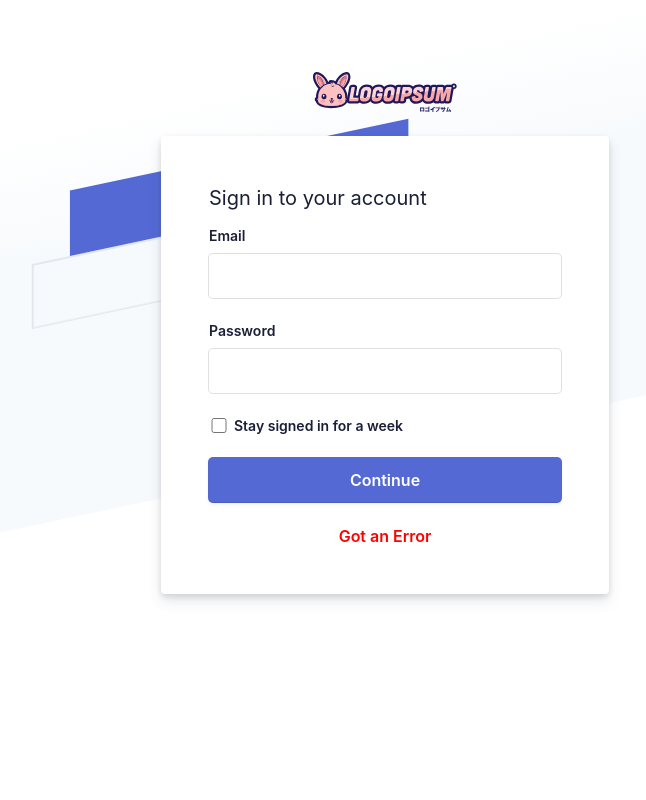
After one commit to SaileshAcharya1229/EPC, a PHP site: page /dashboard/login/index.html in a window 1280 px wide. The commit adds this page. Shown: the whole page, without its empty margins (255-901 px from the left). Run offline with PHP 8.4, Linux system fonts and the light colour scheme.

```diff
--- /dev/null
+++ b/dashboard/login/index.html
@@ -0,0 +1,92 @@
+<html>
+
+<head>
+    <meta charset="utf-8">
+    <title>WithEpc: Sign in</title>
+    <link rel="stylesheet" type="text/css" href="style.css">
+</head>
+
+<body>
+    <div class="login-root">
+        <div class="box-root flex-flex flex-direction--column" style="min-height: 100vh;flex-grow: 1;">
+            <div class="loginbackground box-background--white padding-top--64">
+                <div class="loginbackground-gridContainer">
+                    <div class="box-root flex-flex" style="grid-area: top / start / 8 / end;">
+                        <div class="box-root"
+                            style="background-image: linear-gradient(white 0%, rgb(247, 250, 252) 33%); flex-grow: 1;">
+                        </div>
+                    </div>
+                    <div class="box-root flex-flex" style="grid-area: 4 / 2 / auto / 5;">
+                        <div class="box-root box-divider--light-all-2 animationLeftRight tans3s" style="flex-grow: 1;">
+                        </div>
+                    </div>
+                    <div class="box-root flex-flex" style="grid-area: 6 / start / auto / 2;">
+                        <div class="box-root box-background--blue800" style="flex-grow: 1;"></div>
+                    </div>
+                    <div class="box-root flex-flex" style="grid-area: 7 / start / auto / 4;">
+                        <div class="box-root box-background--blue animationLeftRight" style="flex-grow: 1;"></div>
+                    </div>
+                    <div class="box-root flex-flex" style="grid-area: 8 / 4 / auto / 6;">
+                        <div class="box-root box-background--gray100 animationLeftRight tans3s" style="flex-grow: 1;">
+                        </div>
+                    </div>
+                    <div class="box-root flex-flex" style="grid-area: 2 / 15 / auto / end;">
+                        <div class="box-root box-background--cyan200 animationRightLeft tans4s" style="flex-grow: 1;">
+                        </div>
+                    </div>
+                    <div class="box-root flex-flex" style="grid-area: 3 / 14 / auto / end;">
+                        <div class="box-root box-background--blue animationRightLeft" style="flex-grow: 1;"></div>
+                    </div>
+                    <div class="box-root flex-flex" style="grid-area: 4 / 17 / auto / 20;">
+                        <div class="box-root box-background--gray100 animationRightLeft tans4s" style="flex-grow: 1;">
+                        </div>
+                    </div>
+                    <div class="box-root flex-flex" style="grid-area: 5 / 14 / auto / 17;">
+                        <div class="box-root box-divider--light-all-2 animationRightLeft tans3s" style="flex-grow: 1;">
+                        </div>
+                    </div>
+                </div>
+            </div>
+            <div class="box-root padding-top--24 flex-flex flex-direction--column" style="flex-grow: 1; z-index: 9;">
+                <div class="box-root padding-top--48 padding-bottom--24 flex-flex flex-justifyContent--center">
+                    <h1><a href="https://withepc.com" rel="dofollow"><img
+                                src="https://withepc.com/images/logoipsum-350.svg" alt=""></a></h1>
+                </div>
+                <div class="formbg-outer">
+                    <div class="formbg">
+                        <div class="formbg-inner padding-horizontal--48">
+                            <span class="padding-bottom--15">Sign in to your account</span>
+                            <form id="stripe-login" method="post">
+                                <div class="field padding-bottom--24">
+                                    <label for="email">Email</label>
+                                    <input type="email" name="email">
+                                </div>
+                                <div class="field padding-bottom--24">
+                                    <div class="grid--50-50">
+                                        <label for="password">Password</label>
+
+                                    </div>
+                                    <input type="password" name="password">
+                                </div>
+                                <div class="field field-checkbox padding-bottom--24 flex-flex align-center">
+                                    <label for="checkbox">
+                                        <input type="checkbox" name="checkbox"> Stay signed in for a week
+                                    </label>
+                                </div>
+                                <div class="field padding-bottom--24">
+                                    <input type="submit" name="submit" value="Continue">
+                                </div>
+                                <div class="field">
+                                    <div class="error">Got an Error</div>
+                                </div>
+                            </form>
+                        </div>
+                    </div>
+
+                </div>
+            </div>
+        </div>
+    </div>
+</body>
+
+</html>
--- /dev/null
+++ b/dashboard/login/style.css
@@ -0,0 +1,239 @@
+* {
+  padding: 0;
+  margin: 0;
+  color: #1a1f36;
+  box-sizing: border-box;
+  word-wrap: break-word;
+  font-family: -apple-system,BlinkMacSystemFont,Segoe UI,Roboto,Helvetica Neue,Ubuntu,sans-serif;
+}
+body {
+    min-height: 100%;
+    background-color: #ffffff;
+}
+h1 {
+    letter-spacing: -1px;
+}
+a {
+  color: #5469d4;
+  text-decoration: unset;
+}
+.login-root {
+    background: #fff;
+    display: flex;
+    width: 100%;
+    min-height: 100vh;
+    overflow: hidden;
+}
+.loginbackground {
+    min-height: 692px;
+    position: fixed;
+    bottom: 0;
+    left: 0;
+    right: 0;
+    top: 0;
+    z-index: 0;
+    overflow: hidden;
+}
+.flex-flex {
+    display: flex;
+}
+.align-center {
+  align-items: center;
+}
+.center-center {
+  align-items: center;
+  justify-content: center;
+}
+.box-root {
+    box-sizing: border-box;
+}
+.flex-direction--column {
+    -ms-flex-direction: column;
+    flex-direction: column;
+}
+.loginbackground-gridContainer {
+    display: -ms-grid;
+    display: grid;
+    -ms-grid-columns: [start] 1fr [left-gutter] (86.6px)(16) [left-gutter] 1fr [end];
+    grid-template-columns: [start] 1fr [left-gutter] repeat(16, 86.6px) [left-gutter] 1fr [end];
+    -ms-grid-rows: [top] 1fr [top-gutter] (64px)(8) [bottom-gutter] 1fr [bottom];
+    grid-template-rows: [top] 1fr [top-gutter] repeat(8,64px) [bottom-gutter] 1fr [bottom];
+    justify-content: center;
+    margin: 0 -2%;
+    transform: rotate(-12deg) skew(-12deg);
+}
+.box-divider--light-all-2 {
+    box-shadow: inset 0 0 0 2px #e3e8ee;
+}
+.box-background--blue {
+    background-color: #5469d4;
+}
+.box-background--white {
+  background-color: #ffffff;
+}
+.box-background--blue800 {
+    background-color: #212d63;
+}
+.box-background--gray100 {
+    background-color: #e3e8ee;
+}
+.box-background--cyan200 {
+    background-color: #7fd3ed;
+}
+.padding-top--64 {
+  padding-top: 64px;
+}
+.padding-top--24 {
+  padding-top: 24px;
+}
+.padding-top--48 {
+  padding-top: 48px;
+}
+.padding-bottom--24 {
+  padding-bottom: 24px;
+}
+.padding-horizontal--48 {
+  padding: 48px;
+}
+.padding-bottom--15 {
+  padding-bottom: 15px;
+}
+
+
+.flex-justifyContent--center {
+  -ms-flex-pack: center;
+  justify-content: center;
+}
+
+.formbg {
+    margin: 0px auto;
+    width: 100%;
+    max-width: 448px;
+    background: white;
+    border-radius: 4px;
+    box-shadow: rgba(60, 66, 87, 0.12) 0px 7px 14px 0px, rgba(0, 0, 0, 0.12) 0px 3px 6px 0px;
+}
+span {
+    display: block;
+    font-size: 20px;
+    line-height: 28px;
+    color: #1a1f36;
+}
+label {
+    margin-bottom: 10px;
+}
+.reset-pass a,label {
+    font-size: 14px;
+    font-weight: 600;
+    display: block;
+}
+.reset-pass > a {
+    text-align: right;
+    margin-bottom: 10px;
+}
+.grid--50-50 {
+    display: grid;
+    grid-template-columns: 50% 50%;
+    align-items: center;
+}
+
+.field input {
+    font-size: 16px;
+    line-height: 28px;
+    padding: 8px 16px;
+    width: 100%;
+    min-height: 44px;
+    border: unset;
+    border-radius: 4px;
+    outline-color: rgb(84 105 212 / 0.5);
+    background-color: rgb(255, 255, 255);
+    box-shadow: rgba(0, 0, 0, 0) 0px 0px 0px 0px,
+                rgba(0, 0, 0, 0) 0px 0px 0px 0px,
+                rgba(0, 0, 0, 0) 0px 0px 0px 0px,
+                rgba(60, 66, 87, 0.16) 0px 0px 0px 1px,
+                rgba(0, 0, 0, 0) 0px 0px 0px 0px,
+                rgba(0, 0, 0, 0) 0px 0px 0px 0px,
+                rgba(0, 0, 0, 0) 0px 0px 0px 0px;
+}
+
+input[type="submit"] {
+    background-color: rgb(84, 105, 212);
+    box-shadow: rgba(0, 0, 0, 0) 0px 0px 0px 0px,
+                rgba(0, 0, 0, 0) 0px 0px 0px 0px,
+                rgba(0, 0, 0, 0.12) 0px 1px 1px 0px,
+                rgb(84, 105, 212) 0px 0px 0px 1px,
+                rgba(0, 0, 0, 0) 0px 0px 0px 0px,
+                rgba(0, 0, 0, 0) 0px 0px 0px 0px,
+                rgba(60, 66, 87, 0.08) 0px 2px 5px 0px;
+    color: #fff;
+    font-weight: 600;
+    cursor: pointer;
+}
+.field-checkbox input {
+    width: 20px;
+    height: 15px;
+    margin-right: 5px;
+    box-shadow: unset;
+    min-height: unset;
+}
+.field-checkbox label {
+    display: flex;
+    align-items: center;
+    margin: 0;
+}
+.error {
+    display: block;
+    text-align: center;
+    font-weight: 600;
+    color: red;
+}
+.hidden
+{
+  visibility: hidden;
+}
+.footer-link span {
+    font-size: 14px;
+    text-align: center;
+}
+.listing a {
+    color: #697386;
+    font-weight: 600;
+    margin: 0 10px;
+}
+
+.animationRightLeft {
+  animation: animationRightLeft 2s ease-in-out infinite;
+}
+.animationLeftRight {
+  animation: animationLeftRight 2s ease-in-out infinite;
+}
+.tans3s {
+  animation: animationLeftRight 3s ease-in-out infinite;
+}
+.tans4s {
+  animation: animationLeftRight 4s ease-in-out infinite;
+}
+
+@keyframes animationLeftRight {
+  0% {
+    transform: translateX(0px);
+  }
+  50% {
+    transform: translateX(1000px);
+  }
+  100% {
+    transform: translateX(0px);
+  }
+}
+
+@keyframes animationRightLeft {
+  0% {
+    transform: translateX(0px);
+  }
+  50% {
+    transform: translateX(-1000px);
+  }
+  100% {
+    transform: translateX(0px);
+  }
+}
```
Also changed, not shown: dashboard/Assets/script.js (+4 -6 lines), dashboard/Assets/style.css (+49 -81 lines), dashboard/partials/header.php (+5 -10 lines), dashboard/partials/login_form.php (added, +43 -0 lines), dashboard/partials/settings.php (+91 -27 lines), dashboard/partials/sidebar.php (+22 -14 lines), dashboard/login/index.js (added).
